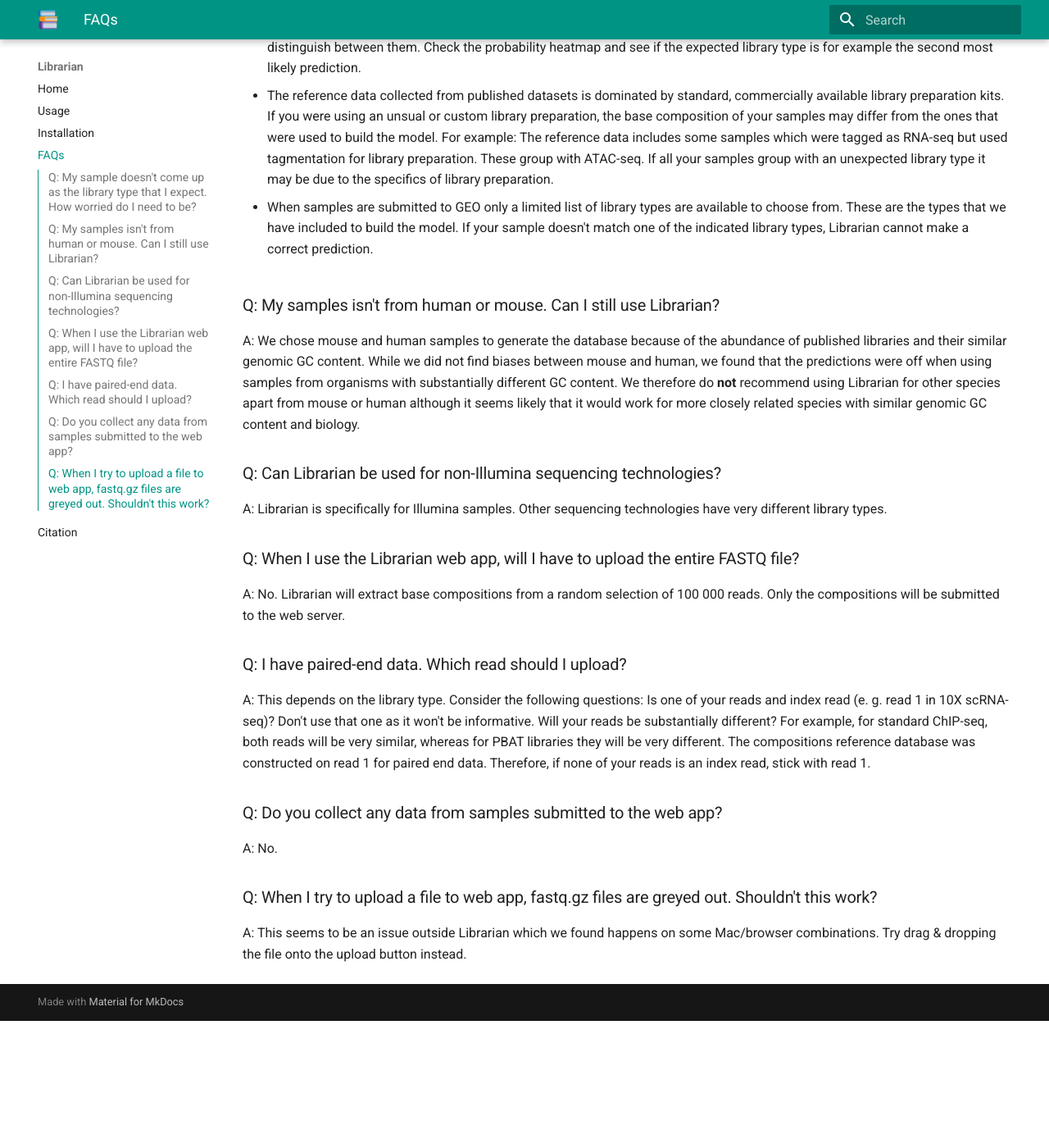
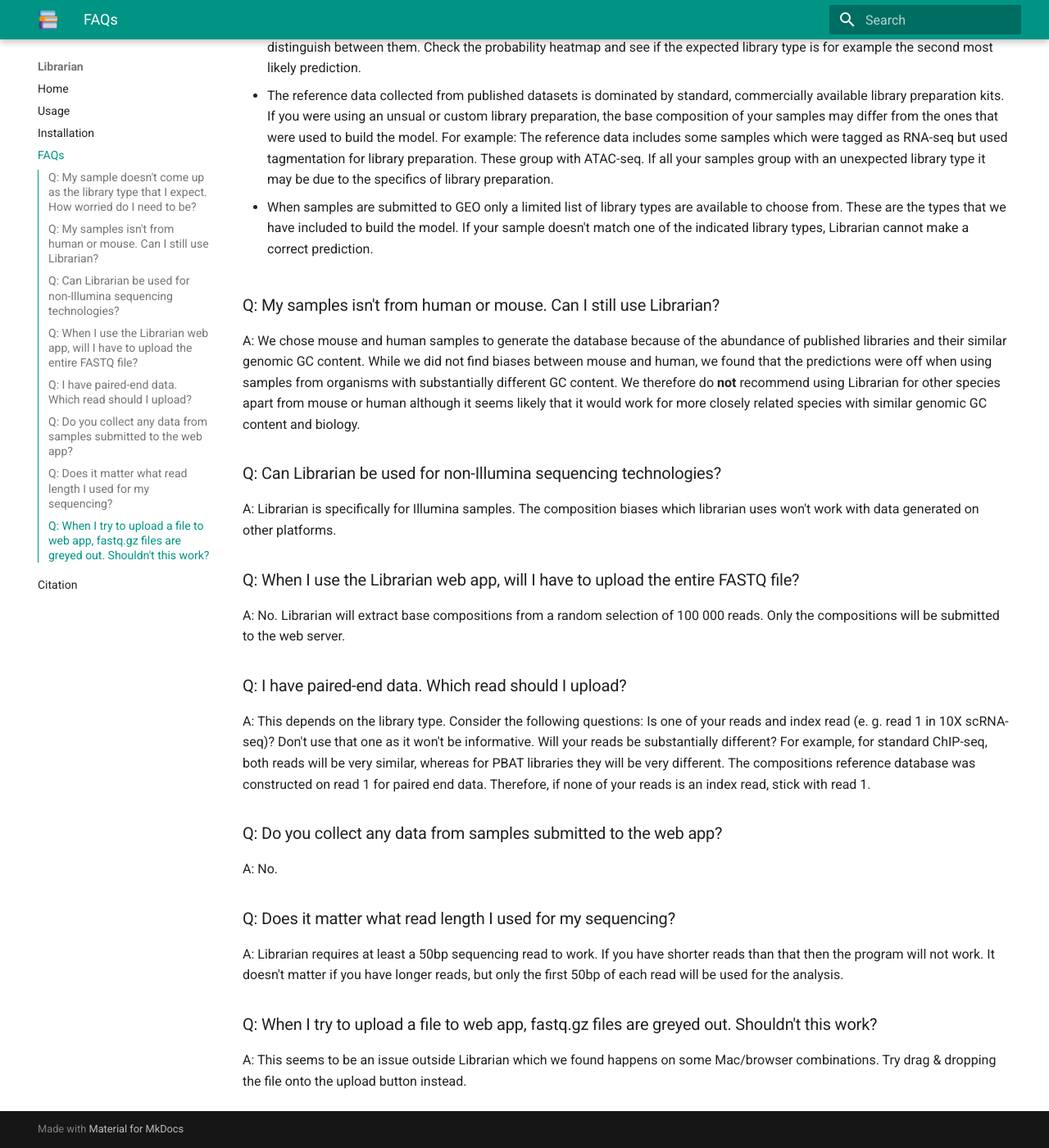
Before and after one commit to kartva/Librarian, an MkDocs documentation site: the page built from docs/faqs.md, in a window 1280 px wide and 1400 px high, scrolled down 333 px. Shown: the whole window at 82% size. Built offline with MkDocs 1.6.1 and Material for MkDocs 9.7.7, drawn with Linux system fonts in a browser that asks for light colours; before the commit the page ends 1578 px from its top, so only the background shows below that.

Commit message:
Updated FAQs

```diff
--- a/docs/faqs.md
+++ b/docs/faqs.md
@@ -2,7 +2,6 @@
 hide:
   - footer
 ---
-
 
 ### Q: My sample doesn't come up as the library type that I expect. How worried do I need to be?
 
@@ -24,7 +23,7 @@ A: We chose mouse and human samples to generate the database because of the abun
 
 ### Q: Can Librarian be used for non-Illumina sequencing technologies?
 
-A: Librarian is specifically for Illumina samples. Other sequencing technologies have very different library types.
+A: Librarian is specifically for Illumina samples. The composition biases which librarian uses won't work with data generated on other platforms.
 
 
 
@@ -43,6 +42,11 @@ A: This depends on the library type. Consider the following questions: Is one of
 A: No.
 
 
+### Q: Does it matter what read length I used for my sequencing?
+
+A: Librarian requires at least a 50bp sequencing read to work.  If you have shorter reads than that then the program will not work.  It doesn't matter if you have longer reads,  but only the first 50bp of each read will be used for the analysis.
+
+
 ### Q: When I try to upload a file to web app, fastq.gz files are greyed out. Shouldn't this work?
 
 A: This seems to be an issue outside Librarian which we found happens on some Mac/browser combinations. Try drag & dropping the file onto the upload button instead.
```
